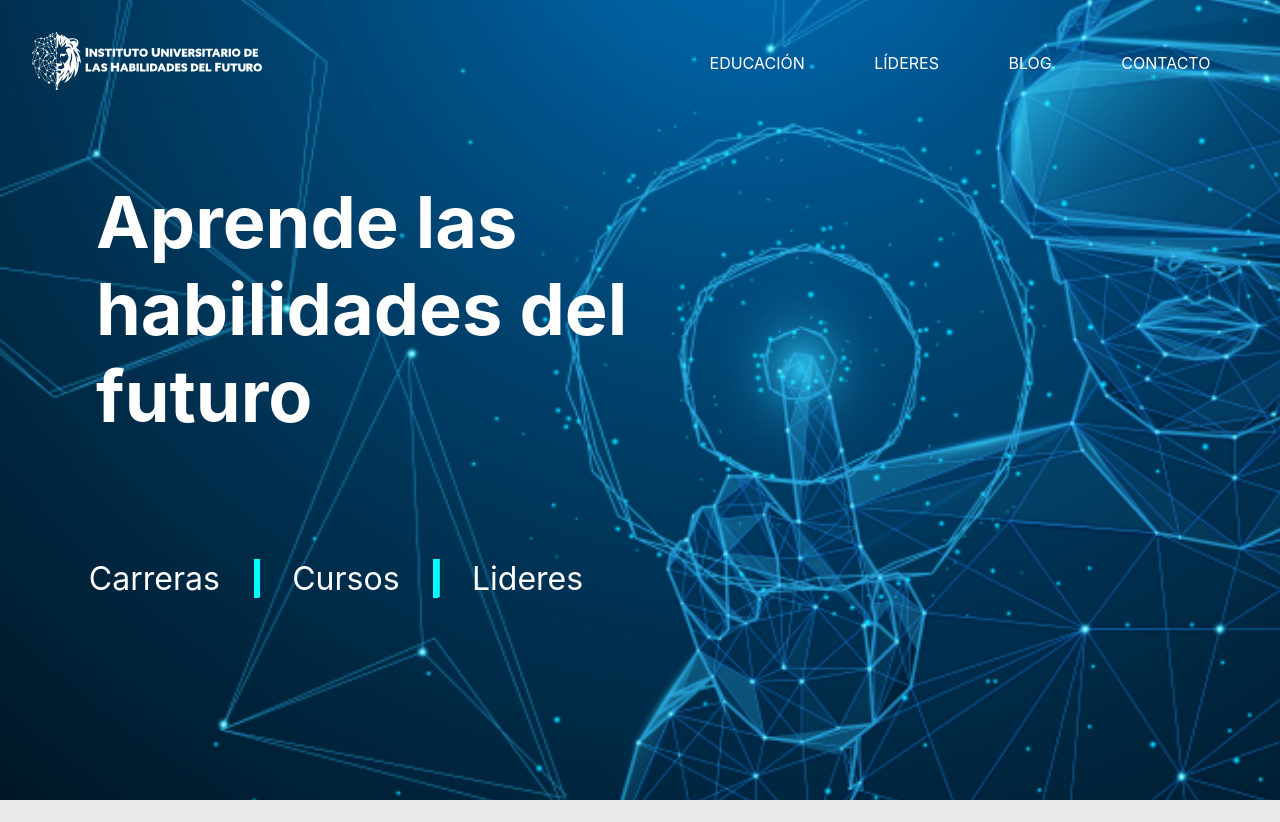
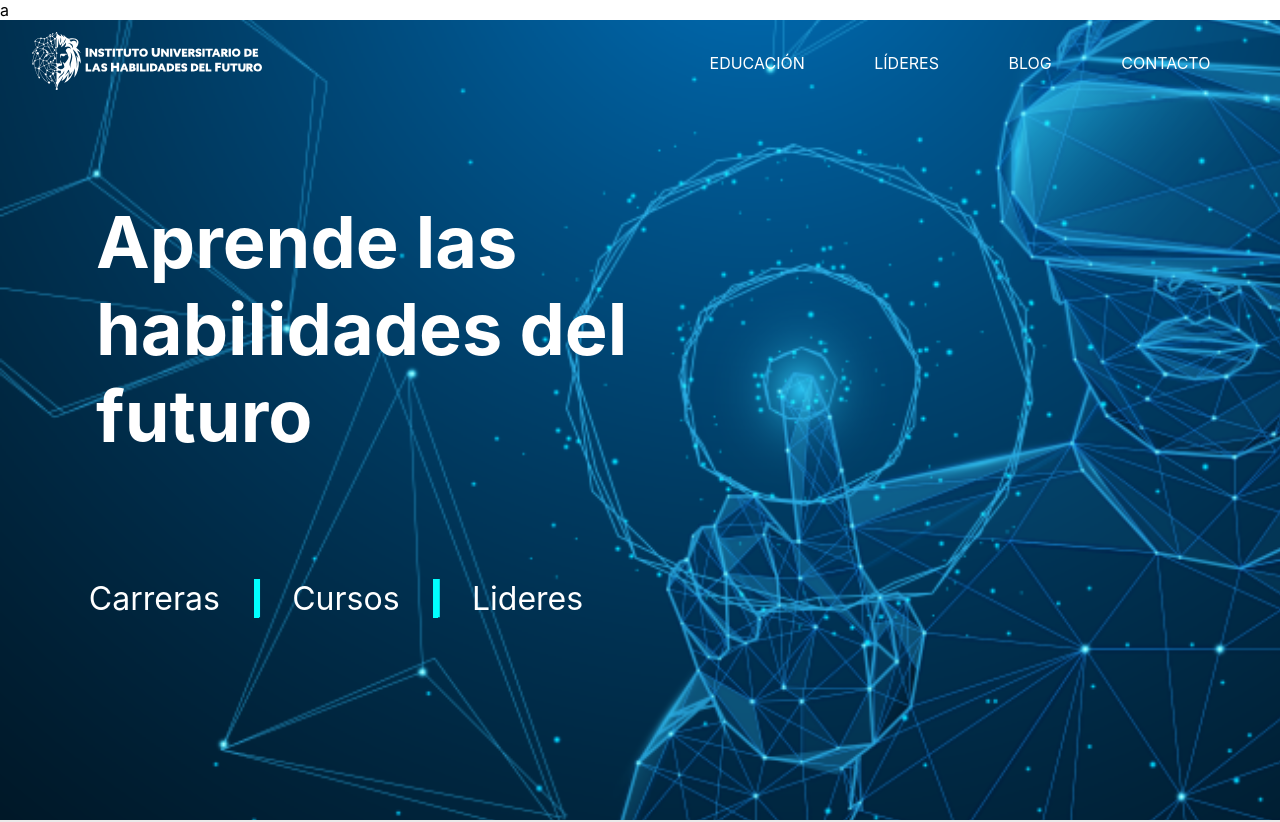
Before and after one commit to interactivms/IUHF, a Next.js app: page / in a window 1280 px wide. Shown: the top 822 px of the page. Built offline with nearby package versions, Linux system fonts and the light colour scheme.

Commit message:
Update index.js

```diff
--- a/pages/index.js
+++ b/pages/index.js
@@ -15,6 +15,7 @@ export default function Home() {
       </Head>
       <div className="main">
         <Header />
+        a
         <MainContent />
         <div className="education">
           <Education />
```
